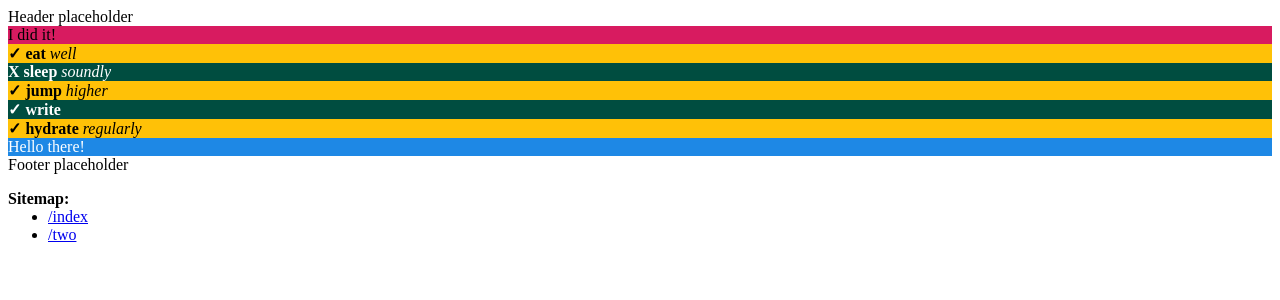
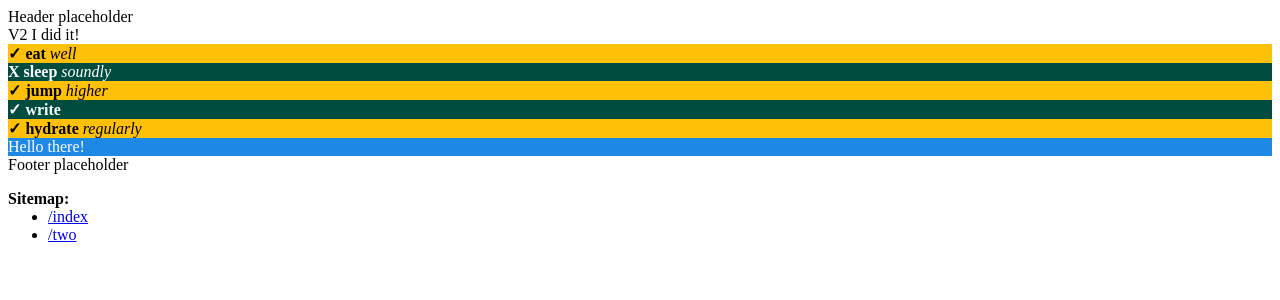
Before and after one commit to stackbit-projects/majestic-artichoke-a867b, a Jekyll site: the page built from pages/advanced/index.md, in a window 1280 px wide. Shown: the top 300 px of the page. Built offline with Jekyll 4.4.1, drawn with Linux system fonts in a browser that asks for light colours.

Commit message:
section_pink.html: changed

```diff
--- a/_includes/section_pink.html
+++ b/_includes/section_pink.html
@@ -1,7 +1,7 @@
 {% comment %}Short-circuit if data passed to this partial as "section" isn't actually pink-section-like{% endcomment %}
 {% assign pink_section = include.section %}
 {% if pink_section and pink_section.say %}
-<div class="pink-div" data-sb-field-path=".say">
+V2
   {{ pink_section.say }}
 </div>
 {% endif %}
```
